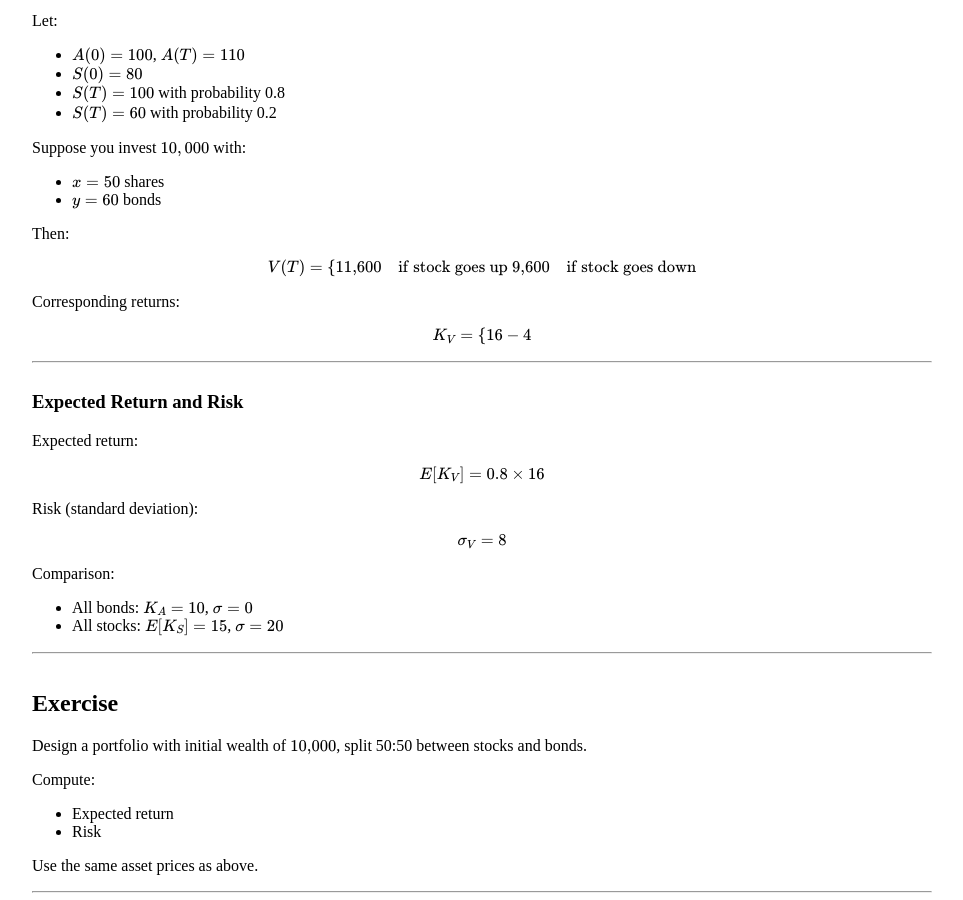
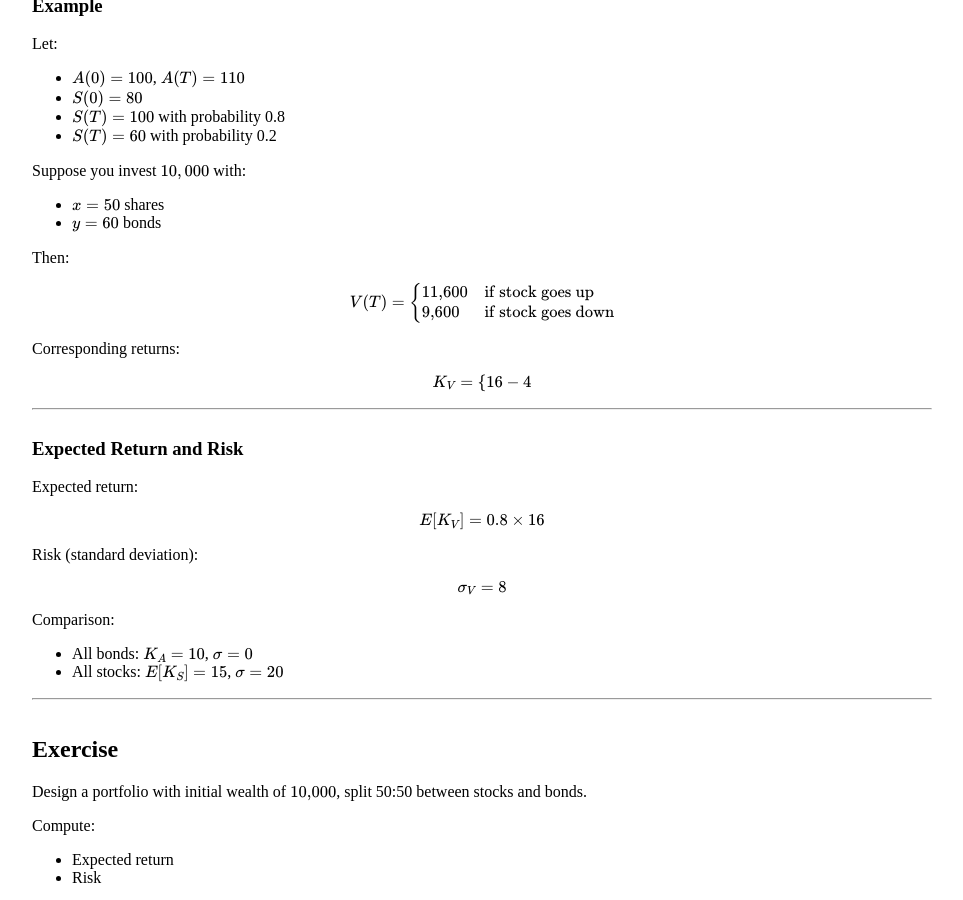
Before and after one commit to mittalsukrit/Mathematics-for-Finance, a Jekyll site: the page built from lectures/02-simple-market-model.md, in a window 1280 px wide and 900 px high, scrolled down 4359 px. Shown: the whole window, without its empty margins (158-1121 px from the left). Built offline with Jekyll 4.4.1, drawn with Linux system fonts in a browser that asks for light colours; some of the changed text lies outside the part shown.

Commit message:
fixing cases

```diff
--- a/lectures/02-simple-market-model.md
+++ b/lectures/02-simple-market-model.md
@@ -198,7 +198,7 @@
 $$
 S(T) =
 \begin{cases}
-S_u(T) & \text{with probability } p \
+S_u(T) & \text{with probability } p \\
 S_d(T) & \text{with probability } 1-p
 \end{cases}
 $$
@@ -260,7 +260,7 @@
 $$
 V(T) =
 \begin{cases}
-11{,}600 & \text{if stock goes up} \
+11{,}600 & \text{if stock goes up} \\
 9{,}600 & \text{if stock goes down}
 \end{cases}
 $$
@@ -270,7 +270,7 @@
 $$
 K_V =
 \begin{cases}
-16% \
+16% \\
 -4%
 \end{cases}
 $$
```
